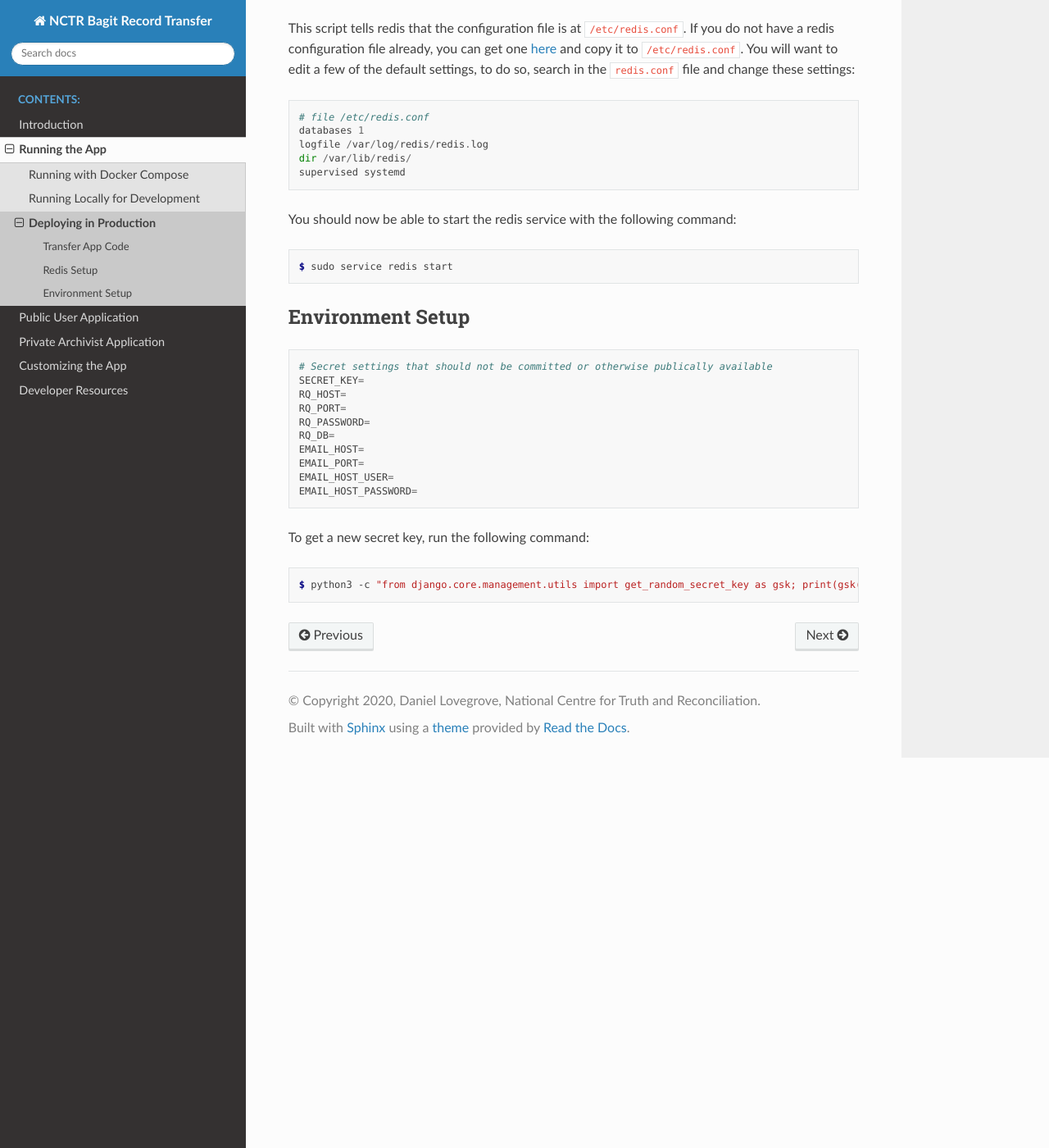
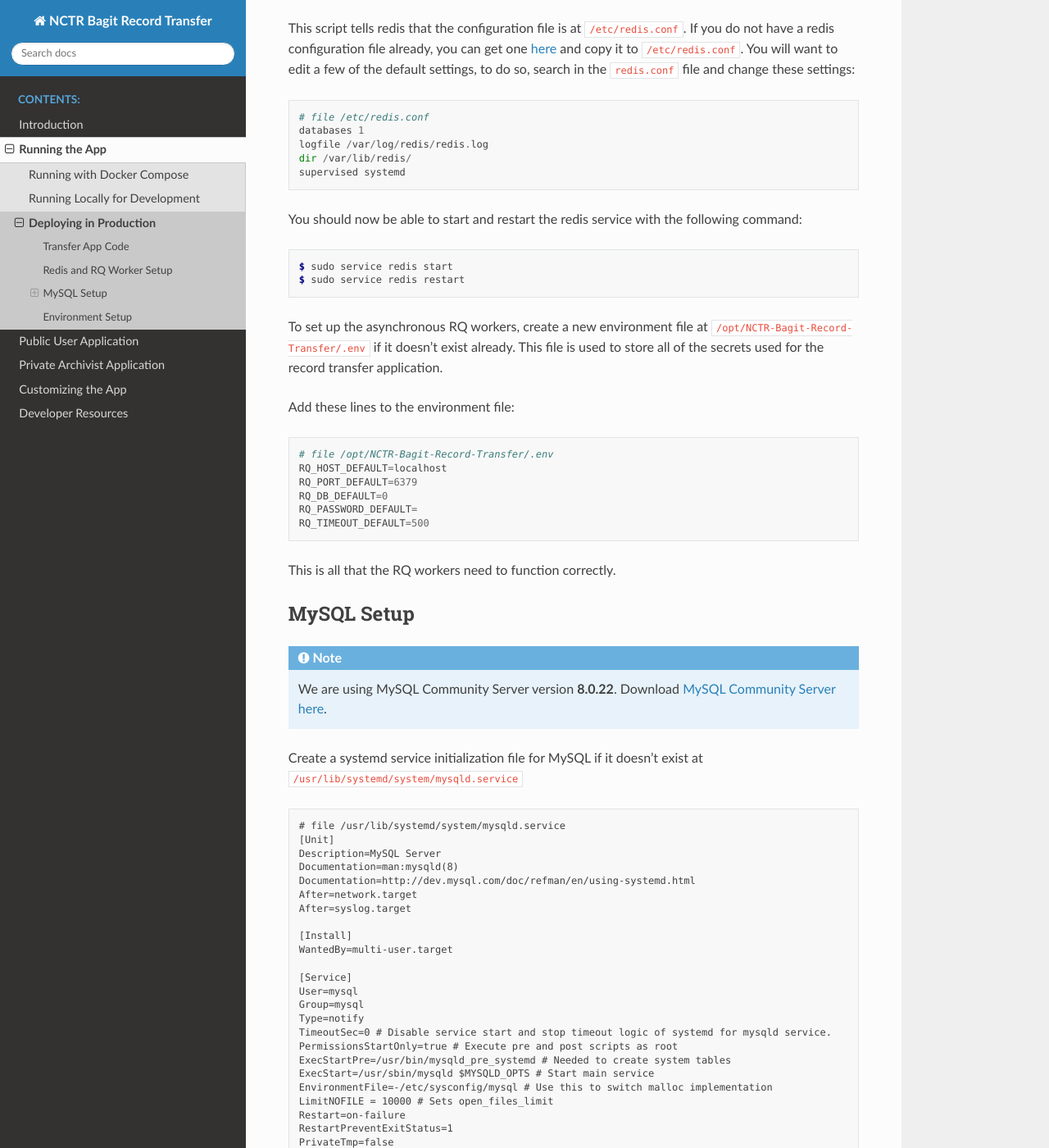
Before and after one commit to NationalCentreTruthReconciliation/Secure-Record-Transfer, a Sphinx documentation site: the page built from docs/running/production.rst, in a window 1280 px wide and 1400 px high, scrolled down 1474 px. Shown: the whole window at 82% size. Built offline with Sphinx 7.4.7 and the Read the Docs theme 2.0.0, drawn with Linux system fonts in a browser that asks for light colours; some of the changed text lies outside the part shown.

Commit message:
Add database information

```diff
--- a/docs/running/production.rst
+++ b/docs/running/production.rst
@@ -43,8 +43,8 @@
     $ pip install -r requirements.txt
 
 
-Redis Setup
-###########
+Redis and RQ Worker Setup
+#########################
 
 .. note::
 
@@ -92,24 +92,202 @@
     supervised systemd
 
 
-You should now be able to start the redis service with the following command:
+You should now be able to start and restart the redis service with the following command:
 
 .. code-block:: console
 
     $ sudo service redis start
+    $ sudo service redis restart
+
+
+To set up the asynchronous RQ workers, create a new environment file at
+:code:`/opt/NCTR-Bagit-Record-Transfer/.env` if it doesn't exist already. This file is used to store
+all of the secrets used for the record transfer application.
+
+Add these lines to the environment file:
+
+.. code-block::
+
+    # file /opt/NCTR-Bagit-Record-Transfer/.env
+    RQ_HOST_DEFAULT=localhost
+    RQ_PORT_DEFAULT=6379
+    RQ_DB_DEFAULT=0
+    RQ_PASSWORD_DEFAULT=
+    RQ_TIMEOUT_DEFAULT=500
+
+
+This is all that the RQ workers need to function correctly.
+
+
+MySQL Setup
+###########
+
+.. note::
+
+    We are using MySQL Community Server version **8.0.22**. Download
+    `MySQL Community Server here <https://dev.mysql.com/downloads/mysql/>`_.
+
+
+Create a systemd service initialization file for MySQL if it doesn't exist at
+:code:`/usr/lib/systemd/system/mysqld.service`
+
+.. code-block::
+
+    # file /usr/lib/systemd/system/mysqld.service
+    [Unit]
+    Description=MySQL Server
+    Documentation=man:mysqld(8)
+    Documentation=http://dev.mysql.com/doc/refman/en/using-systemd.html
+    After=network.target
+    After=syslog.target
+
+    [Install]
+    WantedBy=multi-user.target
+
+    [Service]
+    User=mysql
+    Group=mysql
+    Type=notify
+    TimeoutSec=0 # Disable service start and stop timeout logic of systemd for mysqld service.
+    PermissionsStartOnly=true # Execute pre and post scripts as root
+    ExecStartPre=/usr/bin/mysqld_pre_systemd # Needed to create system tables
+    ExecStart=/usr/sbin/mysqld $MYSQLD_OPTS # Start main service
+    EnvironmentFile=-/etc/sysconfig/mysql # Use this to switch malloc implementation
+    LimitNOFILE = 10000 # Sets open_files_limit
+    Restart=on-failure
+    RestartPreventExitStatus=1
+    PrivateTmp=false
+    # Set enviroment variable MYSQLD_PARENT_PID. This is required for restart.
+    Environment=MYSQLD_PARENT_PID=1
+
+
+You should now be able to start and restart the MySQL service with the following commands:
+
+.. code-block:: console
+
+    $ sudo service mysqld start
+    $ sudo service mysqld restart
+
+
+Once the MySQL server has started up, we will need to log in to MySQL and do two things:
+
+1. Create an empty database
+2. Create a user for the database
+
+
+*********************
+Create Empty Database
+*********************
+
+To create an empty database, log in to the running MySQL server:
+
+.. code-block:: console
+
+    $ sudo mysql -u root
+
+
+When you're logged in, check to make sure the database has not already been created. Execute a
+SHOW query to see all the databases. You'll see something like the below output if the database
+hasn't been created already. If you see a database named :code:`recordtransfer`, the database
+already exists.
+
+.. code-block::
+
+    mysql> SHOW DATABASES;
+    +--------------------+
+    | Database           |
+    +--------------------+
+    | information_schema |
+    | mysql              |
+    | performance_schema |
+    | sys                |
+    +--------------------+
+    4 rows in set (0.00 sec)
+
+
+Create the **recordtransfer** database if it hasn't been created already:
+
+.. code-block::
+
+    mysql> CREATE DATABASE recordtransfer;
+    Query OK, 1 row affected (0.00 sec)
+
+
+********************
+Create Database User
+********************
+
+Now that the database exists, we will create a new account for this database that the record
+transfer app will use to interact with the database. We will call the user **django**. Remember the
+password you use, you will need to enter it one more place later.
+
+.. code-block::
+
+    mysql> CREATE USER 'django'@'%' IDENTIFIED WITH mysql_native_password BY 'password';
+    Query OK, 0 rows affected (0.00 sec)
+
+    mysql> GRANT ALL ON recordtransfer.* TO 'django'@'%';
+    Query OK, 0 rows affected (0.00 sec)
+
+    mysql> FLUSH PRIVILEGES;
+    Query OK, 0 rows affected (0.00 sec)
+
+    mysql> EXIT;
+    Bye
+
+
+.. note::
+
+    If you get an error when creating the password that it doesn't meet the policy requirements, you
+    can check the requirements by running the MySQL query:
+
+    .. code-block::
+
+        SHOW VARIABLES LIKE 'validate_password%';
+
+
+    You can find more info on `MySQL password validation here
+    <https://dev.mysql.com/doc/refman/8.0/en/validate-password-options-variables.html>`_.
+
+
+***********************************
+Add MySQL Connection to Environment
+***********************************
+
+To tell the record transfer app to use the **recordtransfer** MySQL database as the **django** user,
+edit the environment file at :code:`/opt/NCTR-Bagit-Record-Transfer/.env`. Remember, this file is
+used to store all of the secrets used for the record transfer application.
+
+Add these lines to the environment file, substituting 'password' for the password you used above:
+
+.. code-block::
+
+    # file /opt/NCTR-Bagit-Record-Transfer/.env
+    MYSQL_HOST=localhost
+    MYSQL_DATABASE=recordtransfer
+    MYSQL_USER=django
+    MYSQL_PASSWORD='password'
 
 
 Environment Setup
 #################
 
+So far, your environment file :code:`/opt/NCTR-Bagit-Record-Transfer/.env` should look something
+like this:
+
 .. code-block::
 
-    # Secret settings that should not be committed or otherwise publically available
-    SECRET_KEY=
-    RQ_HOST=
-    RQ_PORT=
+    # file /opt/NCTR-Bagit-Record-Transfer/.env
+    MYSQL_HOST=localhost
+    MYSQL_DATABASE=recordtransfer
+    MYSQL_USER=django
+    MYSQL_PASSWORD='password'
+
+    RQ_HOST=localhost
+    RQ_PORT=6379
     RQ_PASSWORD=
-    RQ_DB=
+    RQ_DB=0
+
     EMAIL_HOST=
     EMAIL_PORT=
     EMAIL_HOST_USER=
```
Also changed, not shown: 1 other file.
